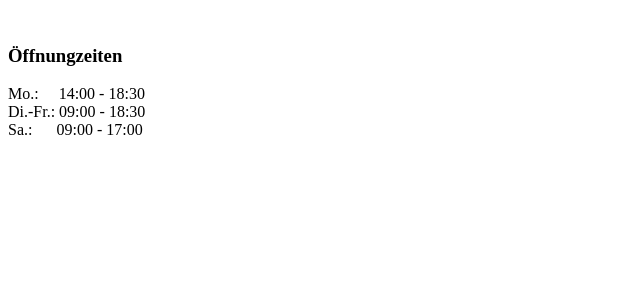
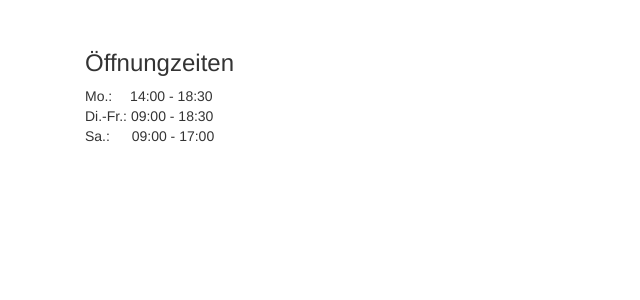
Before and after one commit to WS3-FHNW/Schneiderei-Sadaf, a PHP site: page /index.php in a window 1280 px wide. Shown: the top 300 px of the page, without its empty margins (0-640 px from the left). Run offline with PHP 8.4, Linux system fonts and the light colour scheme; some libraries are stand-ins or nearby versions.

Commit message:
Included the Bootstrap, iQuery and Font-Awesome in head file.

```diff
--- a/parts/head.php
+++ b/parts/head.php
@@ -1,6 +1,10 @@
 <head>
     <meta http-equiv="content-type" content="text/html" charset="UTF-8">
     <meta name="viewport" content="width=device-width, initial-scale=1.0">
+    <link rel="stylesheet" href="https://maxcdn.bootstrapcdn.com/bootstrap/4.0.0-beta.2/css/bootstrap.min.css" integrity="sha384-PsH8R72JQ3SOdhVi3uxftmaW6Vc51MKb0q5P2rRUpPvrszuE4W1povHYgTpBfshb" crossorigin="anonymous">
+    <script src="jquery-3.2.1.min.js"></script>
+    <link href="//netdna.bootstrapcdn.com/twitter-bootstrap/2.3.2/css/bootstrap-combined.no-icons.min.css" rel="stylesheet">
+    <link href="//netdna.bootstrapcdn.com/font-awesome/3.2.1/css/font-awesome.css" rel="stylesheet">
     <meta name="google-site-verification" content="cjYCfxNRGvjbq0gaU9dePWAVbu-Kbdmak_55hHyr4UE">
     <meta name="description" content="Express Schneiderei Sadaf in Basel: Wir ändern und fertigen nach Ihren Wünschen Kürzungen und Verlängerungen von Stoffen, Wohntextilien und Kleidung, Kunststopfen, Reparaturarbeiten, Leder- und Pelzverarbeitung, Anpassungen aller Art, Umgestaltung von Textilien jeglicher Art, Falknerstrasse 13, 4001 Basel">
     <meta name="keywords" content="Schneiderei,Änderungen,Kürzungen,Verlängerungen,Sadaf,Stoffen,Wohntextilien,Kleidung,Kunststopfen,Leder,Pelzverarbeitung,Anpassungen,Textilien,www.sadaf.ch,Hussein,Abassi,Basel,Pfluggässlein,13,4001,Basel">
```
